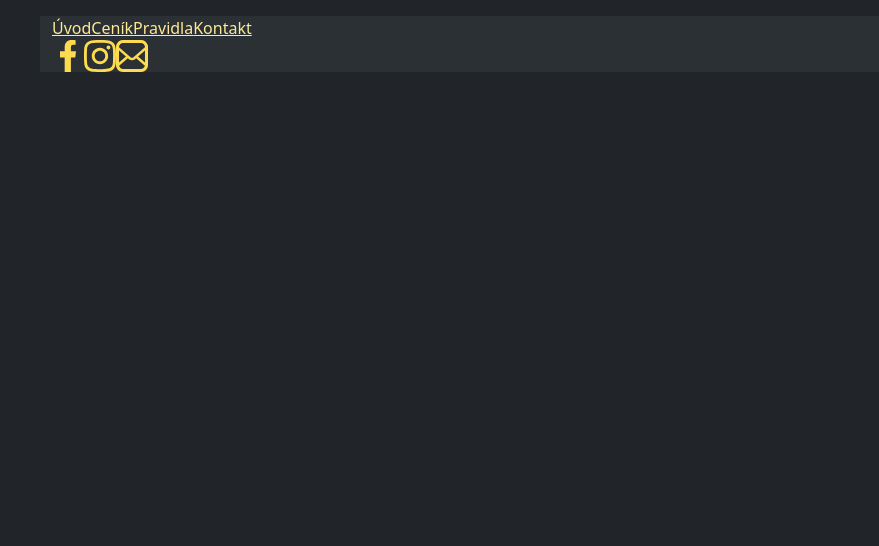
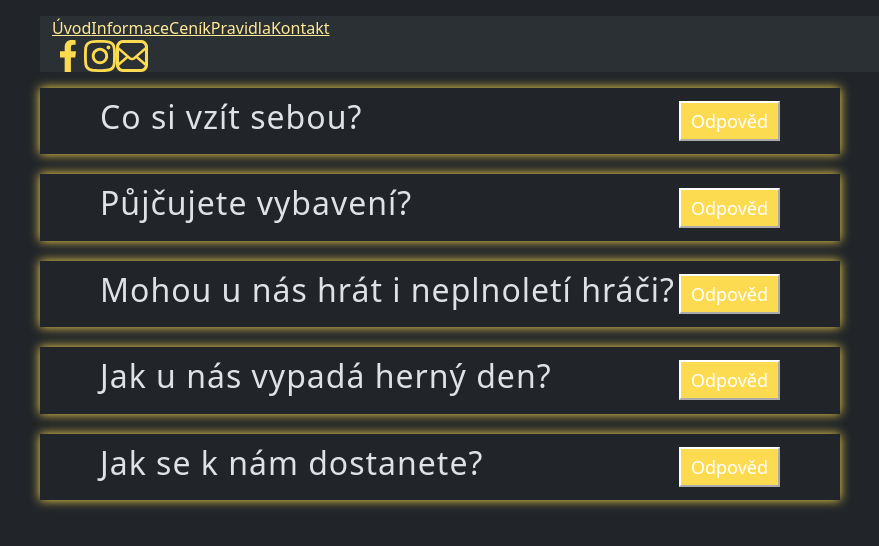
Before and after one commit to boldMari/airsoft, a React (Create React App) app: page /informace in a window 1280 px wide. Shown: the top 546 px of the page, without its empty margins (42-921 px from the left). Built offline with nearby package versions, Linux system fonts and the light colour scheme.

Commit message:
styling Information

```diff
--- a/src/App.js
+++ b/src/App.js
@@ -4,6 +4,7 @@ import Home from './pages';
 import Contact from './pages/contact';
 import Layout from './components/Layout';
 import Rules from './pages/Rules';
+import Information from './pages/Information';
 
 function App() {
 	return (
@@ -13,6 +14,7 @@ function App() {
 					<Route path='/' element={<Home />} />
 					<Route path='/contact' element={<Contact />} />
 					<Route path='/pravidla' element={<Rules/>} />
+					<Route path='/informace' element={<Information/>} />
 				</Routes>
 			</Layout>
 		</Router>
--- a/src/components/Navbar.js
+++ b/src/components/Navbar.js
@@ -10,6 +10,9 @@ const Navbar = () => {
 				<Container>
 					<NavLink to="/" >
 						Úvod
+					</NavLink>
+					<NavLink to="/informace">
+						Informace
 					</NavLink>
 					<NavLink to="/cenik">
 						Ceník
--- /dev/null
+++ b/src/components/Question.css
@@ -0,0 +1,33 @@
+.one-question {
+    box-shadow: 0px 0px 10px #fddb51;
+    width: 800px;
+    margin-bottom: 20px;
+    padding: 10px;
+}
+
+.one-question section {
+    display: flex;
+    flex-direction: row;
+    justify-content: space-between;
+    align-items: center;
+}
+
+.one-question h2 {
+    font-weight: 400;
+    letter-spacing: 1px;
+    margin-left: 50px;
+}
+
+.one-question button {
+    height: 40px;
+    margin-right: 50px;
+    color: white;
+    background-color: #fddb51;
+    padding: 5px 10px;
+    font-size: 18px;
+    cursor: pointer;
+}
+
+.one-question p {
+    margin: 20px 10px;
+}
--- /dev/null
+++ b/src/components/Question.js
@@ -0,0 +1,17 @@
+import "./Question.css"
+import { useState } from "react"
+
+const Question = ({title, info}) => {
+
+    const [show, setShow] = useState(false)
+
+    return <div className="one-question">
+        <section>
+            <h2>{title}</h2>
+            <button onClick={ () => setShow(!show)}>Odpověd</button>
+        </section>
+        {show && <p>{info}</p>}
+        </div>
+}
+
+export default Question
--- /dev/null
+++ b/src/data.js
@@ -0,0 +1,30 @@
+const questions = [
+    {
+        id: 1,
+        title: "Co si vzít sebou?",
+        info: "Základem je pevná obuv, k další výbavě patří ochrana očí, maska, rukavice. Zakázáno je používání síťovaných brýlí! Pro hráče mladších 15 let je povinná ochrana celého obličeje. Doporučujeme celoobličejovou masku a rukavice, střety probíhají na vzdálenosti metrů."
+    },
+    {
+        id: 2,
+        title: "Půjčujete vybavení?",
+        info: "Používáme převážně automatické zbraně typu G36C. Tyto zbraně jsou vybaveny poloautomatickými zásobníky (kapacita 580 a 460).Rovněž jsou k dispozici ochranné masky na obličej, žluté reflexní vesty, kuličky 0.25g a 0.28g, plyn nebo něco na zahnání hladu."
+    },
+    {
+        id: 3,
+        title: "Mohou u nás hrát i neplnoletí hráči?",
+        info: "Ano, a to buď v doprovodu zákonného zástupce, nebo s sebou na hru musí přinést podepsaní formulář."
+    },
+    {
+        id: 4,
+        title: "Jak u nás vypadá herný den?",
+        info: "Od 9:00 probíha měření a registrace. V 10:00 začína briefing, kde si projdeme pravidlá (doporučujeme přijet už kolem 9:00, kdo nestihne registraci a měření včas hraje až další hru!). Následně jsou hráči rozdělení do 2 týmu. Poté se hraje z několika typů her: Team Death Match, Vlajka, Dobývání. Kolem 13:00 je obědová pauza."
+    },
+    {
+        id: 5,
+        title: "Jak se k nám dostanete?",
+        info: "MHD: zastávka Zámky. Parkovaní: v okolí areálu..."
+    },
+]
+
+
+export default questions
--- /dev/null
+++ b/src/pages/Information.js
@@ -0,0 +1,25 @@
+import questions from "../data"
+import Question from "../components/Question"
+import Container from "react-bootstrap/Container";
+import Row from "react-bootstrap/Row";
+import Col from "react-bootstrap/Col";
+
+const Information = () => {
+
+    return  <Container>
+		<Row>
+			<Col>
+            <div className="all-questions">
+      {
+        questions.map ( (oneQuestion) => {
+          return <Question key={oneQuestion.id} {...oneQuestion}/> //rest parameter
+        })
+      }
+    </div>
+			</Col>
+		</Row>
+	</Container>
+}
+
+
+export default Information
```
